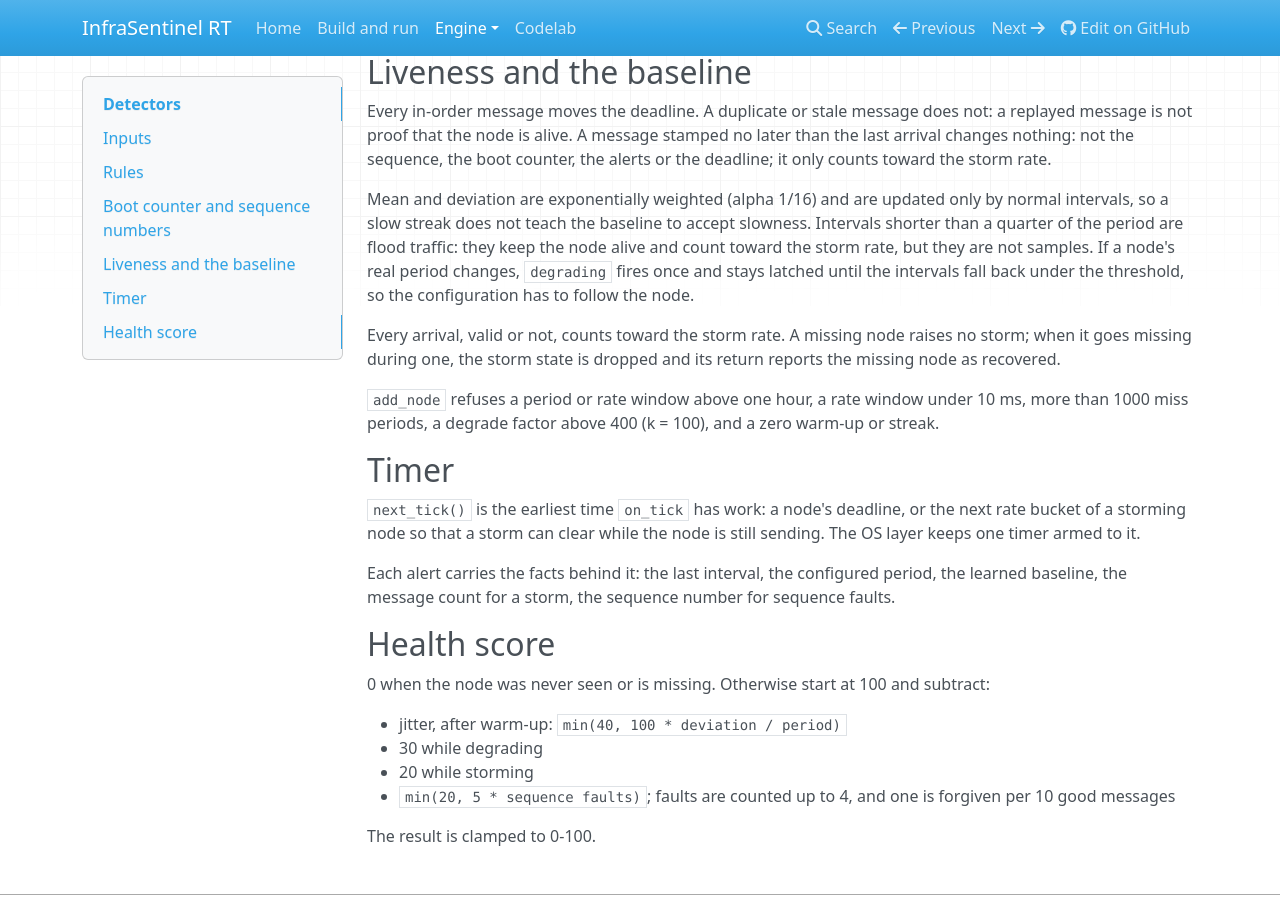
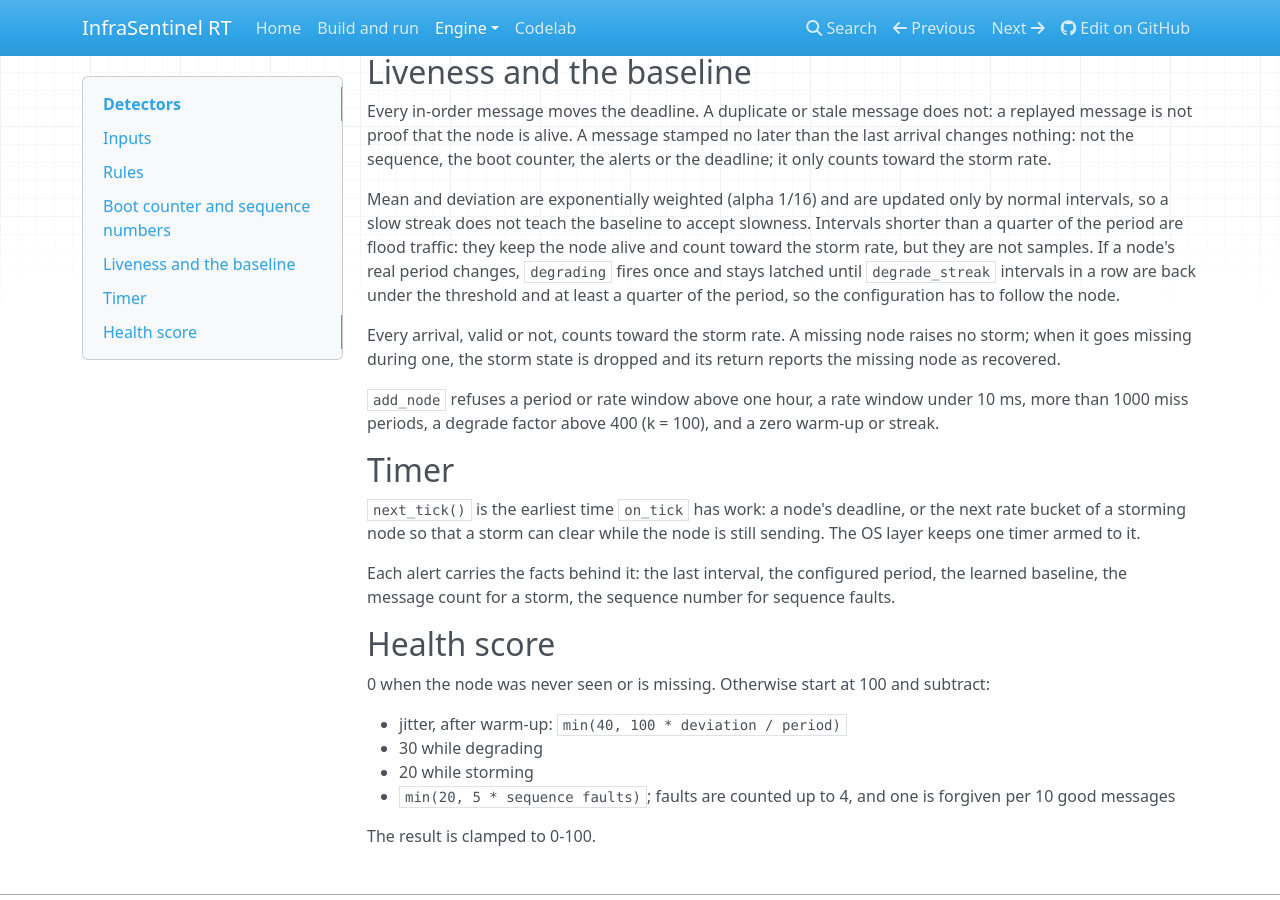
Before and after one commit to nikolareljin/infrasentinel-rt, an MkDocs documentation site: the page built from docs/engine/detectors.md, in a window 1280 px wide and 900 px high, scrolled down 1208 px. Built offline with MkDocs 1.6.1, drawn with Linux system fonts in a browser that asks for light colours; nearby versions of some CDN libraries; some of the changed text lies outside the part shown.

```diff
--- a/docs/engine/detectors.md
+++ b/docs/engine/detectors.md
@@ -53,8 +54,9 @@ only by normal intervals, so a slow streak does not teach the baseline to
 accept slowness. Intervals shorter than a quarter of the period are flood
 traffic: they keep the node alive and count toward the storm rate, but they
 are not samples. If a node's real period changes, `degrading` fires once and
-stays latched until the intervals fall back under the threshold, so the
-configuration has to follow the node.
+stays latched until `degrade_streak` intervals in a row are back under the
+threshold and at least a quarter of the period, so the configuration has to
+follow the node.
 
 Every arrival, valid or not, counts toward the storm rate. A missing node
 raises no storm; when it goes missing during one, the storm state is dropped
```
Also changed, not shown: other parts of docs/engine/detectors.md (+2 -1 lines), 2 other files.
